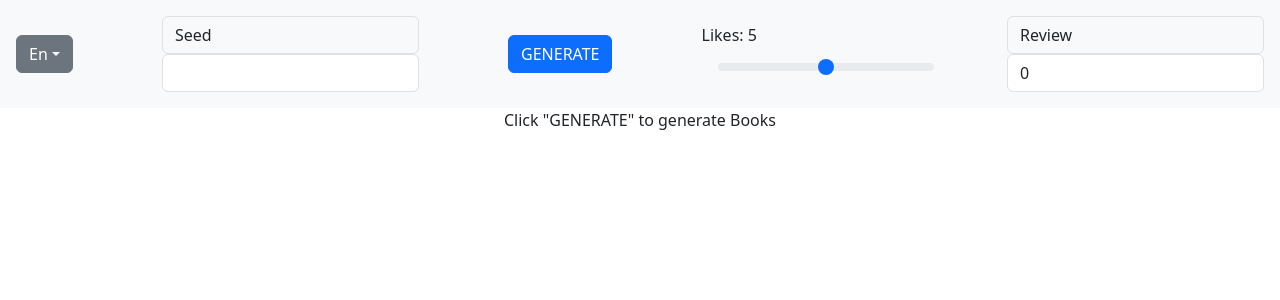
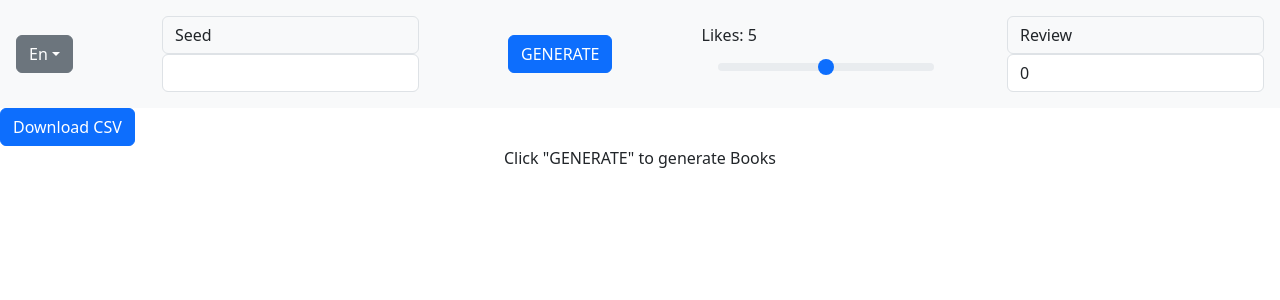
Before and after one commit to BesoBerdzenishvili/library_for_testing, a React (Vite) app: page / in a window 1280 px wide. Shown: the top 300 px of the page. Built offline with nearby package versions, Linux system fonts and the light colour scheme.

Commit message:
add: csv downloader (#11)

```diff
--- a/package.json
+++ b/package.json
@@ -12,6 +12,7 @@
   "dependencies": {
     "react": "^18.3.1",
     "react-bootstrap": "^2.10.5",
+    "react-csv": "^2.2.2",
     "react-dom": "^18.3.1",
     "react-infinite-scroll-component": "^6.1.0"
   },
--- a/src/components/Books.jsx
+++ b/src/components/Books.jsx
@@ -3,6 +3,7 @@ import { Table, Container } from "react-bootstrap";
 import InfiniteScroll from "react-infinite-scroll-component";
 import { fr, en, ru, Faker } from "@faker-js/faker";
 import Book from "./Book";
+import Csv from "./Csv";
 
 const Books = ({ books }) => {
   const [data, setData] = useState([]);
@@ -67,6 +68,7 @@ const Books = ({ books }) => {
 
   return (
     <>
+      <Csv data={data} />
       {books.seed ? (
         <Container>
           <InfiniteScroll
--- /dev/null
+++ b/src/components/Csv.jsx
@@ -0,0 +1,16 @@
+import { CSVLink } from "react-csv";
+
+const BookTable = ({ data }) => {
+  return (
+    <CSVLink
+      data={data}
+      filename={"books.csv"}
+      className="btn btn-primary"
+      target="_blank"
+    >
+      Download CSV
+    </CSVLink>
+  );
+};
+
+export default BookTable;
```
Also changed, not shown: 1 other file (tests, documents, lock files or other folders).
